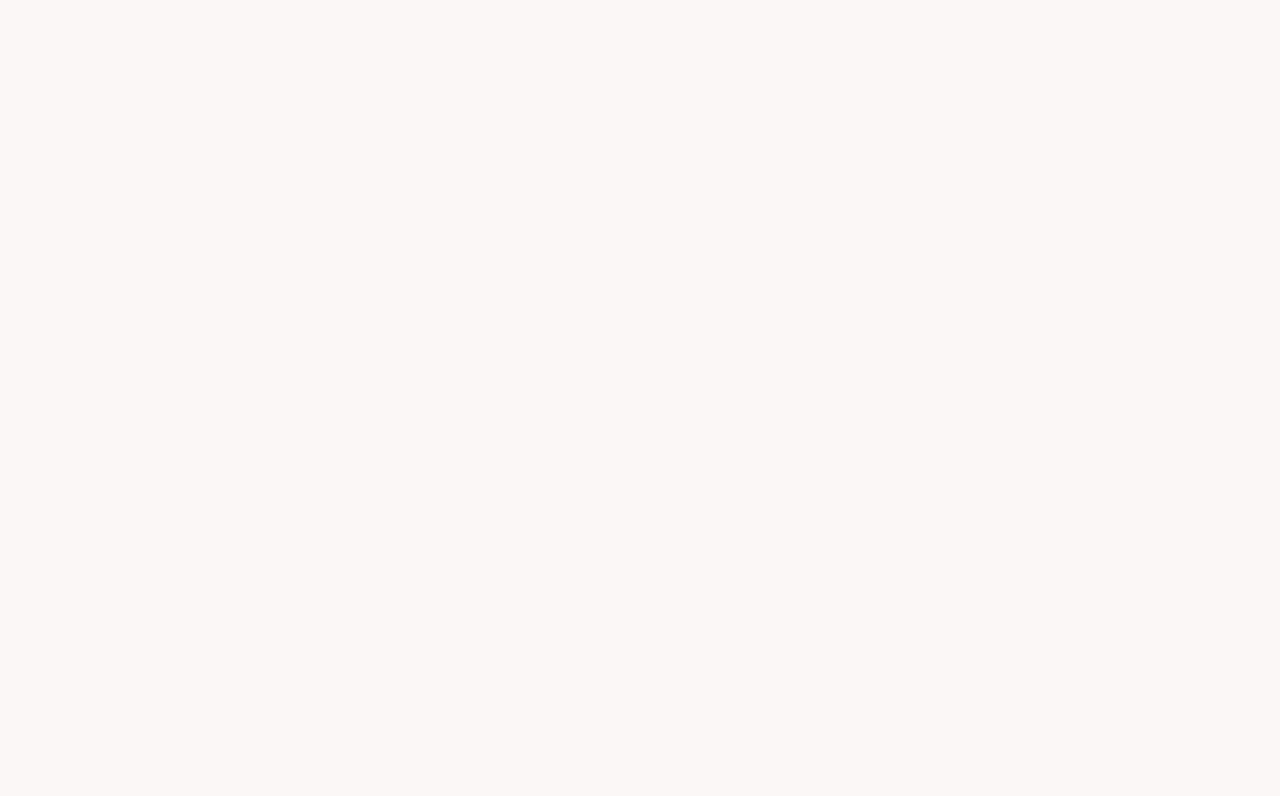
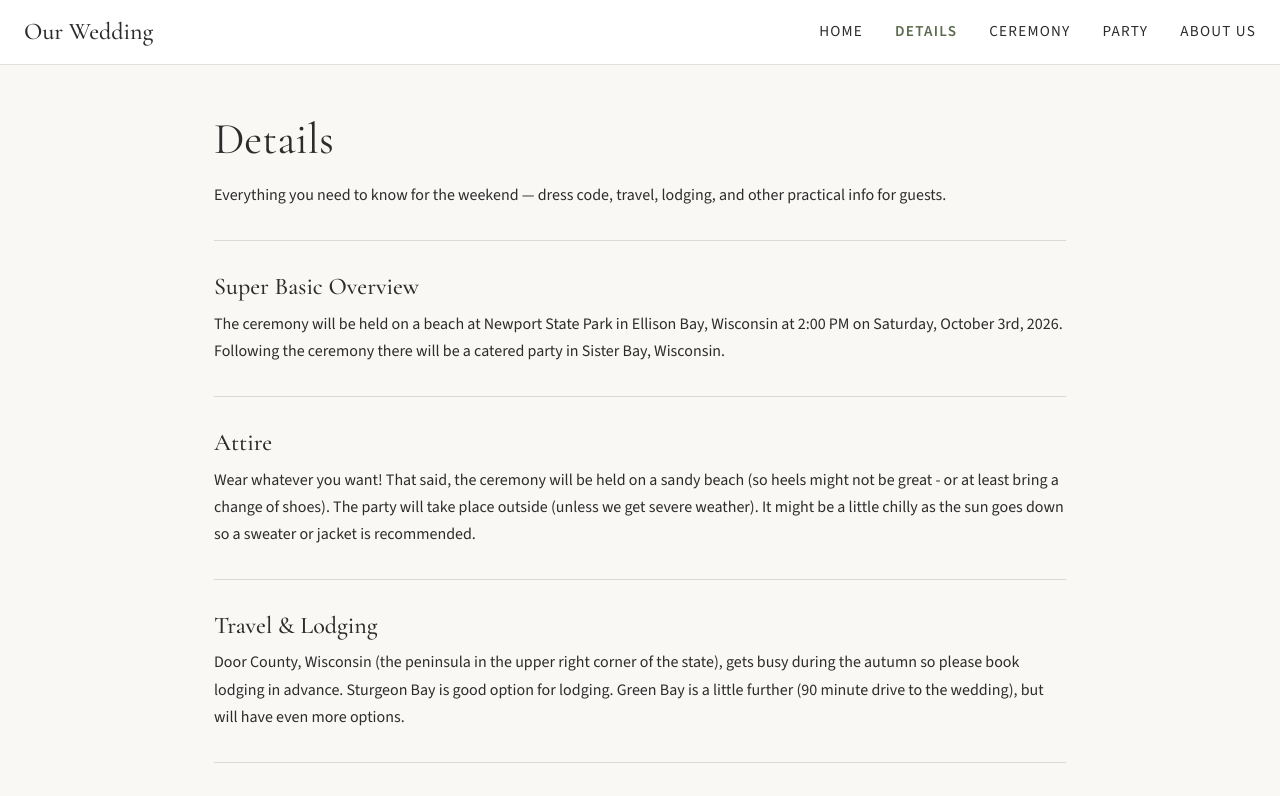
Before and after one commit to mklewandowski/wedding-site, a React (Vite) app: page /details in a window 1280 px wide. Before the commit this address had no page. Shown: the top 796 px of the page. Built offline with nearby package versions, Linux system fonts and the light colour scheme.

Commit message:
feat(details): add new details section

```diff
--- a/src/App.tsx
+++ b/src/App.tsx
@@ -2,6 +2,7 @@ import { BrowserRouter, Route, Routes } from 'react-router-dom'
 import Layout from './components/Layout'
 import AboutPage from './pages/AboutPage'
 import CeremonyPage from './pages/CeremonyPage'
+import DetailsPage from './pages/DetailsPage'
 import HomePage from './pages/HomePage'
 import PartyPage from './pages/PartyPage'
 
@@ -11,9 +12,10 @@ export default function App() {
       <Routes>
         <Route element={<Layout />}>
           <Route index element={<HomePage />} />
-          <Route path="about" element={<AboutPage />} />
+          <Route path="details" element={<DetailsPage />} />
           <Route path="ceremony" element={<CeremonyPage />} />
           <Route path="party" element={<PartyPage />} />
+          <Route path="about" element={<AboutPage />} />
         </Route>
       </Routes>
     </BrowserRouter>
--- a/src/components/Layout.tsx
+++ b/src/components/Layout.tsx
@@ -20,9 +20,10 @@ import MenuIcon from '@mui/icons-material/Menu'
 
 const navItems = [
   { label: 'Home', path: '/' },
-  { label: 'About', path: '/about' },
+  { label: 'Details', path: '/details' },
   { label: 'Ceremony', path: '/ceremony' },
   { label: 'Party', path: '/party' },
+  { label: 'About Us', path: '/about' },
 ]
 
 export default function Layout() {
--- /dev/null
+++ b/src/pages/DetailsPage.tsx
@@ -0,0 +1,56 @@
+import { Box, Divider, Typography } from '@mui/material'
+
+export default function DetailsPage() {
+  return (
+    <Box>
+      <Typography variant="h2" gutterBottom sx={{ fontSize: { xs: '2rem', md: '2.75rem' } }}>
+        Details
+      </Typography>
+
+      <Typography variant="body1" paragraph>
+        Everything you need to know for the weekend — dress code, travel, lodging,
+        and other practical info for guests.
+      </Typography>
+
+      <Divider sx={{ my: 4 }} />
+
+      <Typography variant="h3" gutterBottom sx={{ fontSize: '1.5rem' }}>
+        Super Basic Overview
+      </Typography>
+      <Typography variant="body1" paragraph>
+        The ceremony will be held on a beach at Newport State Park in Ellison Bay, Wisconsin at 2:00 PM on Saturday, October 3rd, 2026.
+        Following the ceremony there will be a catered party in Sister Bay, Wisconsin.</Typography>
+
+      <Divider sx={{ my: 4 }} />
+
+      <Typography variant="h3" gutterBottom sx={{ fontSize: '1.5rem' }}>
+        Attire
+      </Typography>
+      <Typography variant="body1" paragraph>
+        Wear whatever you want! That said, the ceremony will be held on a sandy beach (so heels might not be great - or at least bring a change of shoes).
+        The party will take place outside (unless we get severe weather).
+        It might be a little chilly as the sun goes down so a sweater or jacket is recommended.
+      </Typography>
+
+      <Divider sx={{ my: 4 }} />
+
+      <Typography variant="h3" gutterBottom sx={{ fontSize: '1.5rem' }}>
+        Travel & Lodging
+      </Typography>
+      <Typography variant="body1" paragraph>
+        Door County, Wisconsin (the peninsula in the upper right corner of the state), gets busy during the autumn so please book lodging in advance.
+        Sturgeon Bay is good option for lodging. Green Bay is a little further (90 minute drive to the wedding), but will have even more options.
+      </Typography>
+
+      <Divider sx={{ my: 4 }} />
+
+      <Typography variant="h3" gutterBottom sx={{ fontSize: '1.5rem' }}>
+        Food and Dietary Restrictions
+      </Typography>
+      <Typography variant="body1" paragraph>
+        We will be serving meat and vegetarian paella with optional seafood on the side. We will also have vegan appetizers.
+      </Typography>
+
+    </Box>
+  )
+}
```
